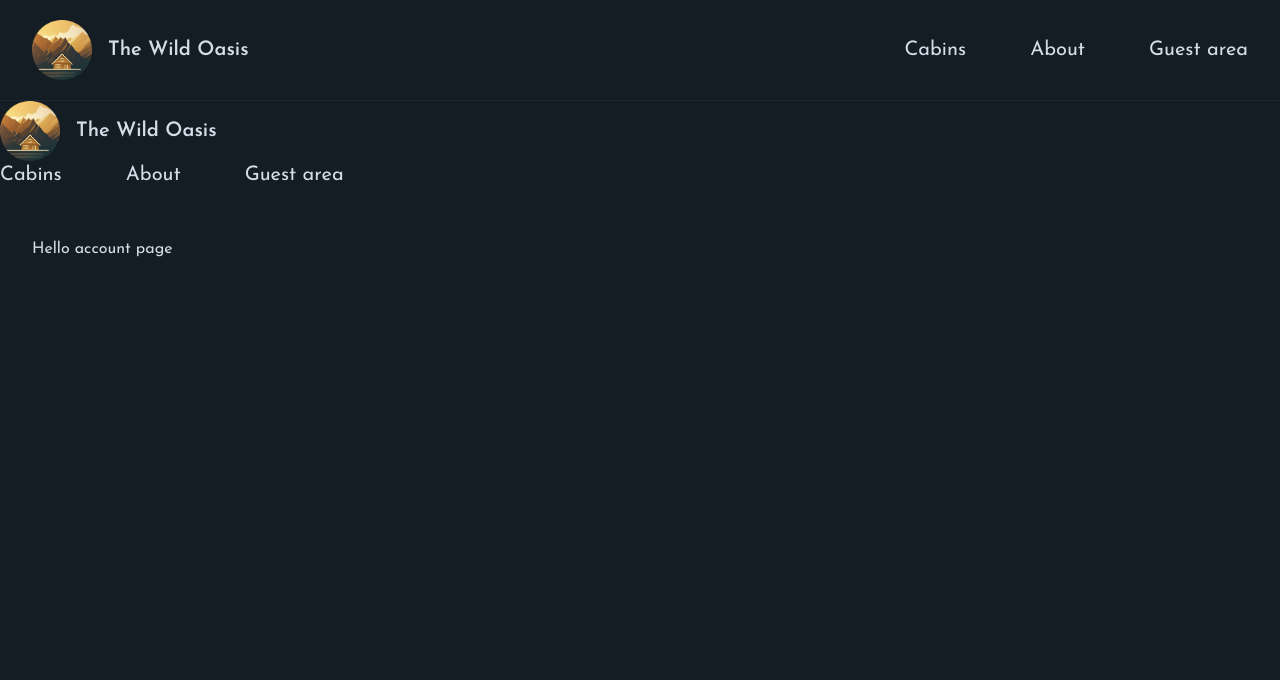
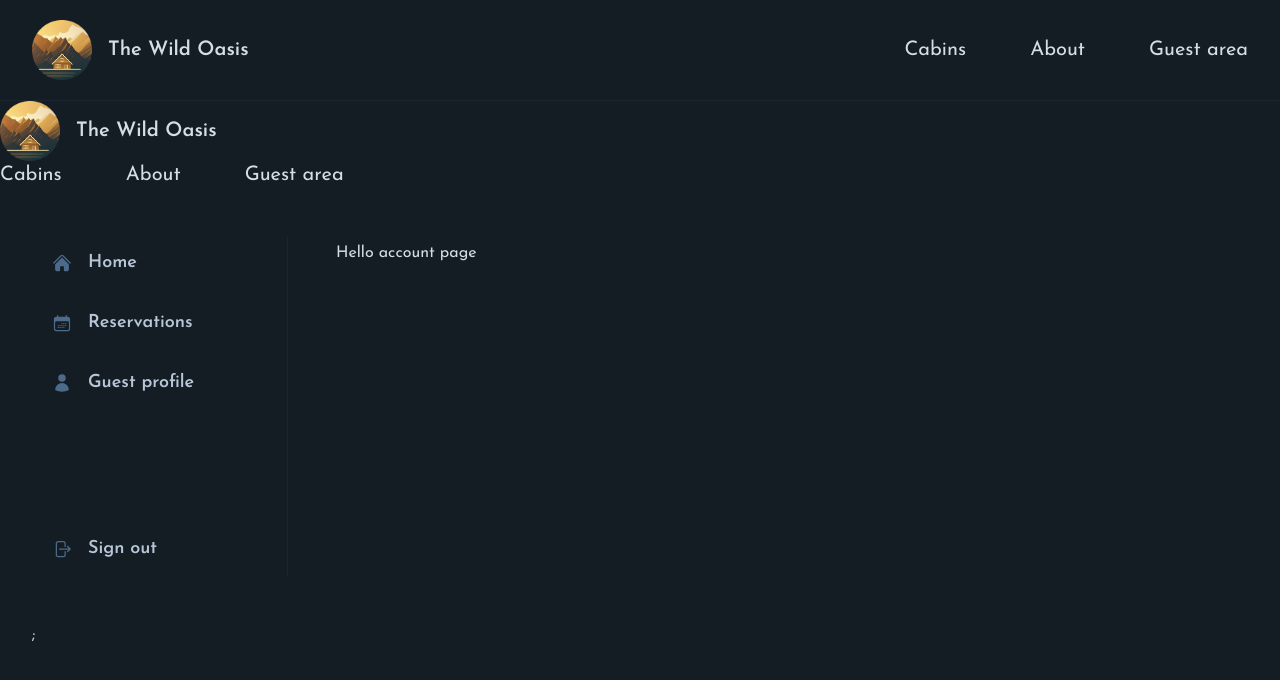
Before and after one commit to GaKa00/the-wild-oasis-website, a Next.js app: page /account in a window 1280 px wide. Shown: the top 680 px of the page. Built offline with nearby package versions, Linux system fonts and the light colour scheme.

Commit message:
added sidebar layout

```diff
--- /dev/null
+++ b/app/account/layout.tsx
@@ -0,0 +1,9 @@
+import SideNavigation from "../_components/SideNavigation";
+
+export default function Layout({children}) {
+    return (
+    <div className="grid grid-cols-[16rem_1fr] h-full gap-12">
+    <SideNavigation/>
+    <div className="py-1">{children}</div>;
+    </div>)
+}
--- a/app/layout.tsx
+++ b/app/layout.tsx
@@ -29,8 +29,8 @@
         <Header />
         <Logo />
         <Navigation />
-        <div className="flex-1 px-8 py-12">
-          <main className="max-w-7xl mx-auto">{children}</main>
+        <div className="flex-1 px-8 py-12 grid">
+          <main className="max-w-7xl mx-auto w-full">{children}</main>
         </div>
       </body>
     </html>
```
